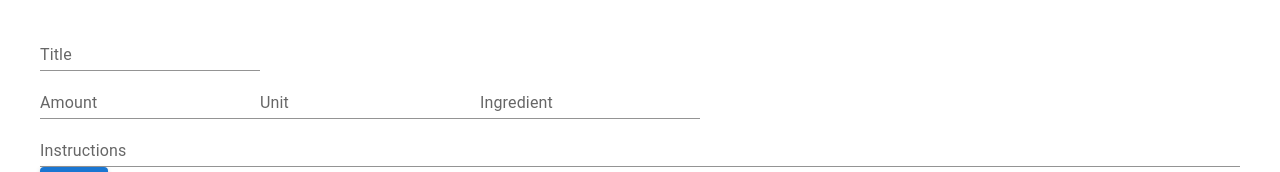
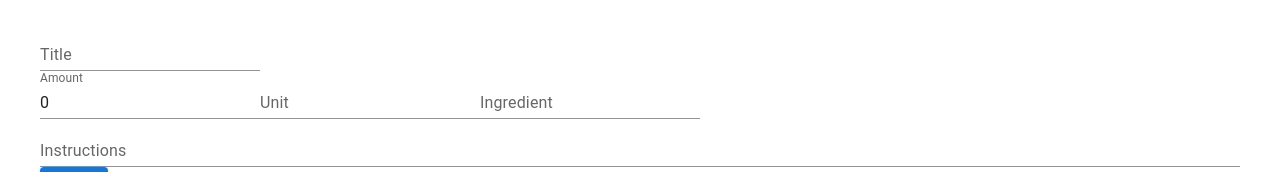
Before and after one commit to elvitak/recipe_saver_client, a React (Create React App) app: page /add-recipe in a window 1280 px wide. Shown: the part 246-418 px from the top of the page. Built offline with nearby package versions, Linux system fonts and the light colour scheme.

Commit message:
fix IngredientInput form
Remove incorrect  properties

```diff
--- a/src/components/IngredientInput.jsx
+++ b/src/components/IngredientInput.jsx
@@ -8,7 +8,7 @@ const IngredientInput = ({ ingredient, onIngredientChange, id }) => {
         data-cy={"form-ingredient-amount-" + id}
         label={id === 0 ? "Amount" : undefined}
         variant="standard"
-        value={ingredient.amount.value}
+        value={ingredient.amount}
         onChange={(e) =>
           onIngredientChange({ ...ingredient, ...{ amount: e.target.value } })
         }
@@ -18,7 +18,7 @@ const IngredientInput = ({ ingredient, onIngredientChange, id }) => {
         data-cy={"form-ingredient-unit-" + id}
         label={id === 0 ? "Unit" : undefined}
         variant="standard"
-        value={ingredient.unit.value}
+        value={ingredient.unit}
         onChange={(e) =>
           onIngredientChange({ ...ingredient, ...{ unit: e.target.value } })
         }
@@ -28,7 +28,7 @@ const IngredientInput = ({ ingredient, onIngredientChange, id }) => {
         data-cy={"form-ingredient-name-" + id}
         label={id === 0 ? "Ingredient" : undefined}
         variant="standard"
-        value={ingredient.name.value}
+        value={ingredient.name}
         onChange={(e) =>
           onIngredientChange({ ...ingredient, ...{ name: e.target.value } })
         }
```
